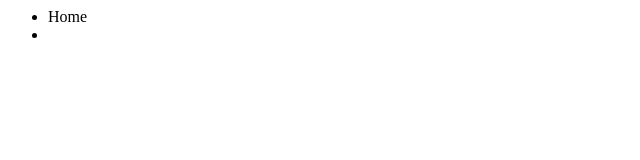
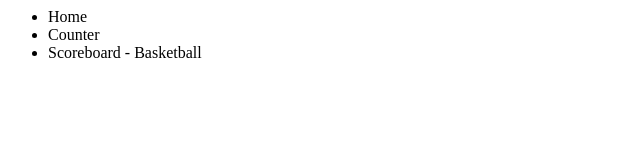
Before and after one commit to RandomSchoolKidFromUSA/random_app., a plain HTML site: page index.html in a window 1280 px wide. Shown: the whole page, without its empty margins (0-640 px from the left). Drawn offline with Linux system fonts and the light colour scheme.

Commit message:
Update index.html

```diff
--- a/index.html
+++ b/index.html
@@ -9,8 +9,12 @@
           Home
         </li>
         <li>
+          Counter
+        </li>
+        <li>
+          Scoreboard - Basketball
+        </li>
 
-        </li>
       </ul>
     </navbar>
   </body>
```
